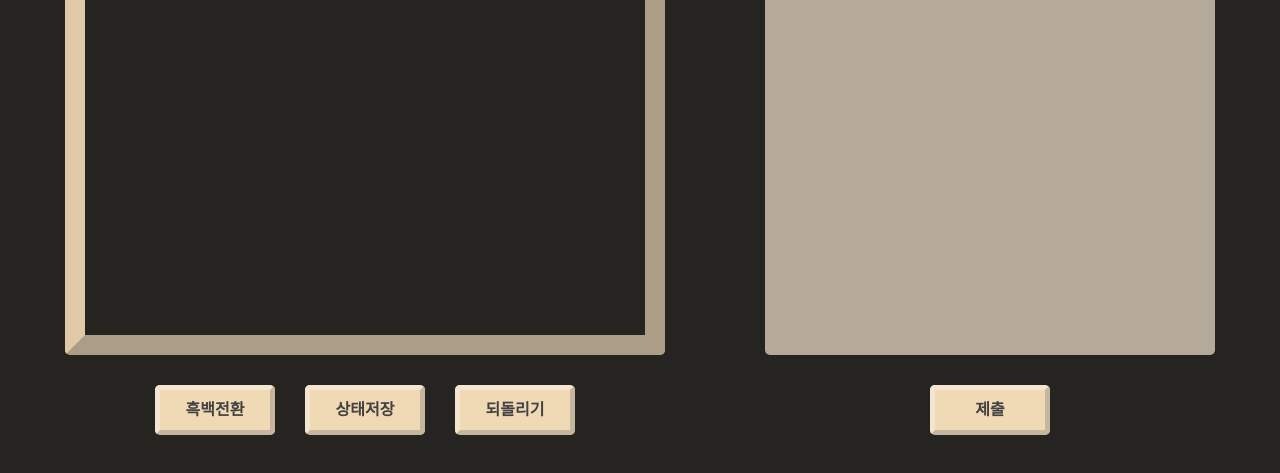
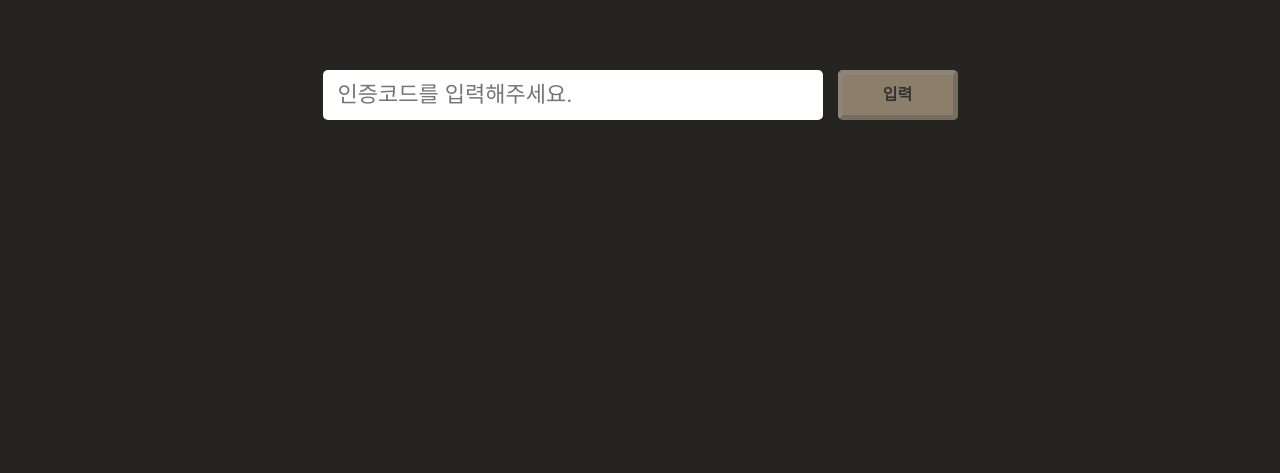
Before and after one commit to chessmong/FE_Chessmong_admin, a React (Create React App) app: page /auth in a window 1280 px wide. Shown: the part 305-778 px from the top of the page. Built offline with nearby package versions, Linux system fonts and the light colour scheme; a web font is replaced by a local one.

Commit message:
Feat: 인증코드 입력페이지(/auth)

```diff
--- a/package.json
+++ b/package.json
@@ -10,6 +10,7 @@
     "react": "^18.2.0",
     "react-chessground": "^1.5.0",
     "react-dom": "^18.2.0",
+    "react-router-dom": "^7.0.2",
     "react-scripts": "5.0.1",
     "recoil": "^0.7.7",
     "sass": "^1.82.0"
--- a/src/App.tsx
+++ b/src/App.tsx
@@ -1,12 +1,19 @@
+import { BrowserRouter as Router, Routes, Route } from "react-router-dom";
 import ChessPage from "./pages/ChessPage";
 import Layout from "./components/Layout";
 import "./reset.css";
 import "./global.css";
+import Auth from "./components/Auth";
 
 export default function App() {
   return (
-    <Layout>
-      <ChessPage />
-    </Layout>
+    <Router>
+      <Layout>
+        <Routes>
+          <Route path="/" element={<ChessPage />} />
+          <Route path="/auth" element={<Auth />} />
+        </Routes>
+      </Layout>
+    </Router>
   );
 }
--- /dev/null
+++ b/src/components/Auth/Auth.module.scss
@@ -0,0 +1,37 @@
+.container {
+  display: flex;
+  align-items: center;
+  gap: 15px;
+
+  .inputErrorContainer {
+    display: flex;
+    flex-direction: column;
+    gap: 8px;
+
+    .inputContainer {
+      width: 500px;
+      height: 50px;
+
+      .input {
+        width: 100%;
+        height: 100%;
+        background-color: #fff;
+        border-radius: 5px;
+        padding: 0 15px;
+        outline: none;
+        border: none;
+        font-size: 22px;
+        transition: border-color 0.3s;
+      }
+
+      .errorInput {
+        border: 1px solid rgb(194, 33, 33);
+      }
+    }
+
+    .errorText {
+      color: rgb(194, 33, 33);
+      font-size: 14px;
+    }
+  }
+}
--- /dev/null
+++ b/src/components/Auth/index.tsx
@@ -0,0 +1,59 @@
+import { useState } from "react";
+import { useNavigate } from "react-router-dom";
+import Button from "../Button";
+import styles from "./Auth.module.scss";
+
+export default function Auth() {
+  const [inputValue, setInputValue] = useState("");
+  const [isButtonEnabled, setIsButtonEnabled] = useState(false);
+  const [isError, setIsError] = useState(false);
+  const navigate = useNavigate();
+
+  const code = "CODE";
+
+  const handleInputChange = (e: React.ChangeEvent<HTMLInputElement>) => {
+    setInputValue(e.target.value);
+    setIsError(false);
+  };
+
+  const handleKeyDown = (e: React.KeyboardEvent<HTMLInputElement>) => {
+    if (e.key === "Enter") {
+      if (inputValue === code) {
+        setIsButtonEnabled(true);
+        setIsError(false);
+        handleClick();
+      } else {
+        setIsError(true);
+        setIsButtonEnabled(false);
+      }
+    }
+  };
+
+  const handleClick = () => {
+    if (inputValue === code) {
+      navigate("/");
+    } else {
+      setIsError(true);
+    }
+  };
+
+  return (
+    <div className={styles.container}>
+      <div className={styles.inputErrorContainer}>
+        <div className={styles.inputContainer}>
+          <input
+            className={`${styles.input} ${isError ? styles.errorInput : ""}`}
+            value={inputValue}
+            onChange={handleInputChange}
+            onKeyDown={handleKeyDown}
+            placeholder="인증코드를 입력해주세요."
+          />
+        </div>
+        {isError && <p className={styles.errorText}>코드가 일치하지 않습니다.</p>}
+      </div>
+      <Button onClick={handleClick} disabled={!isButtonEnabled}>
+        입력
+      </Button>
+    </div>
+  );
+}
```
Also changed, not shown: 1 other file (tests, documents, lock files or other folders).
